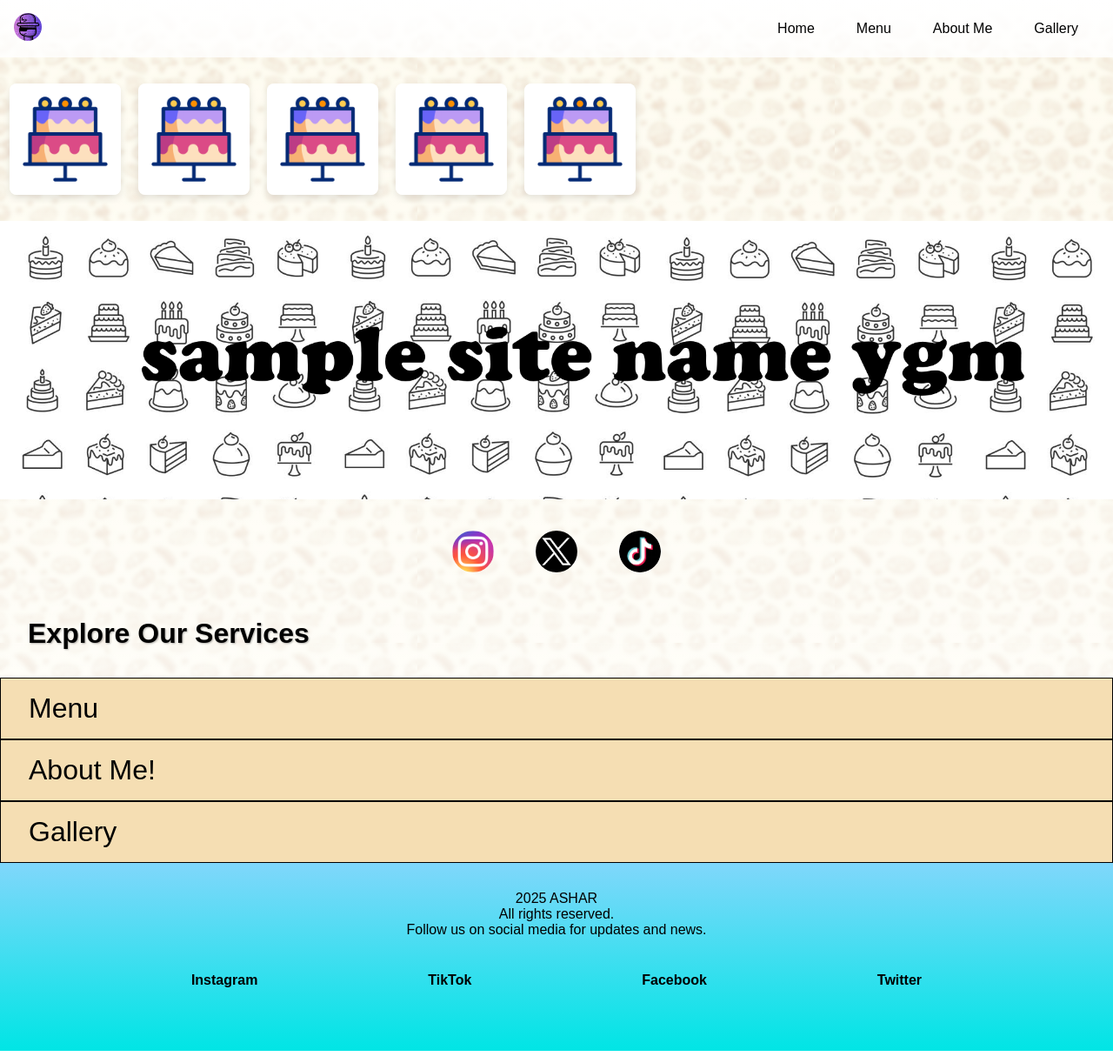
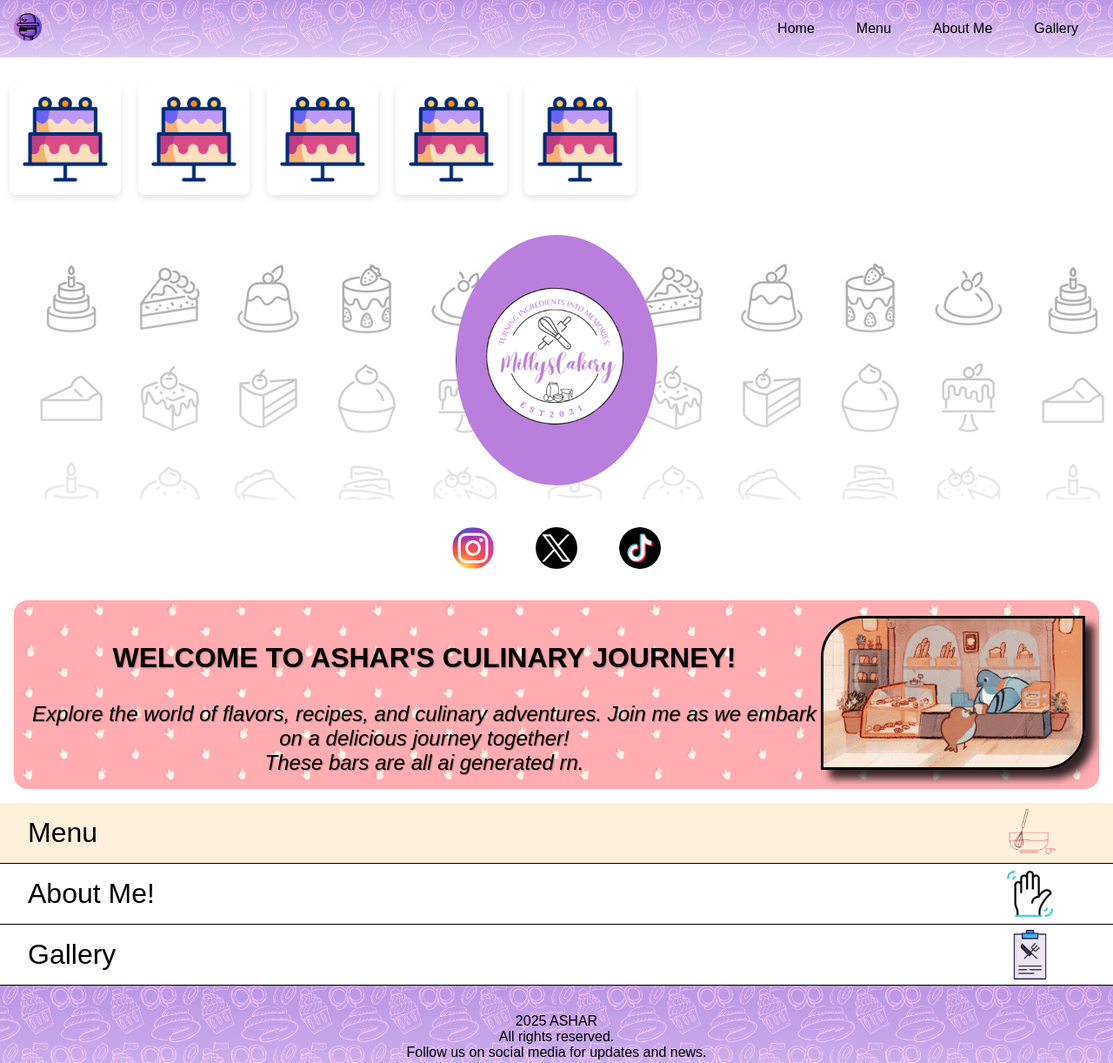
Before and after one commit to asharadeel/FloralFinesse-Website, a plain HTML site: page homepage.html in a window 1280 px wide. Shown: the top 1222 px of the page at 87% size. Drawn offline with Linux system fonts and the light colour scheme; a web font is replaced by a local one.

Commit message:
Enhanced Styling
- added fonts,
- improved styling ALOT

```diff
--- a/CSS FILES/general.css
+++ b/CSS FILES/general.css
@@ -1,15 +1,45 @@
+@import url('https://fonts.googleapis.com/css2?family=DynaPuff:wght@400..700&display=swap');
+@import url('https://fonts.googleapis.com/css2?family=Cal+Sans&display=swap');
+
+
+/* FONTS
+FONT 1 : DynaPuff
+.dynapuff-<uniquifier> {
+  font-family: "DynaPuff", system-ui;
+  font-optical-sizing: auto;
+  font-weight: <weight>;
+  font-style: normal;
+  font-variation-settings:
+    "wdth" 100;
+}
+
+
+FONT ": CAL SANS
+.cal-sans-regular {
+  font-family: "Cal Sans", sans-serif;
+  font-weight: 400;
+  font-style: normal;
+}
+
+*/
+
+
+
 body{
     display: flex;
     flex-direction: column;
     margin: 0;
-    background-image: linear-gradient(rgba(255, 255, 255, 0.5), rgba(255, 255, 255, 0.9)), url(../IMGFILES/backgroundImg2.png);
+    /*
+    background-image: linear-gradient(rgba(245, 231, 255, 0.7), rgba(255, 239, 252, 0.4)), url(../IMGFILES/backgroundImg2.png);
     background-size: repeat;
     background-size: 30em;
+    */
 }
 
 *{
     box-sizing: border-box;
 }
+
 
 nav{
     display: flex;
@@ -18,7 +48,9 @@ nav{
     flex-wrap: wrap;
     align-items: center;
     padding: 0em 1em 0em 1em;
-    background: linear-gradient(rgb(255, 255, 255), rgba(255, 255, 255, 0.8));
+
+    background: linear-gradient(rgb(255, 255, 255,0.2), rgba(255, 255, 255, 0.6)),url(../IMGFILES/bakeryPattern.png);
+    background-size: 20em;
 }
 
 nav ul{
@@ -33,6 +65,11 @@ nav ul li{
     a{
         border-radius: 0px !important;
     }
+}
+
+h1, h2, h3, h4, h5, h6{
+    font-family: "Cal Sans", Arial, Helvetica, sans-serif;
+    text-transform: uppercase;
 }
 
 h1{
@@ -52,8 +89,11 @@ h2{
     text-shadow: 1px 1px 2px rgba(0, 0, 0, 0.3);
 }
 
+
 *{
-    font-family: Arial, Helvetica, sans-serif;
+    font-family: "DynaPuff", Arial, Helvetica, sans-serif;
+    font-optical-sizing: auto;
+
 }
 
 a{
@@ -74,7 +114,8 @@ a:hover{
 
 
 footer{
-    background: linear-gradient(rgba(255, 175, 247, 0.5), rgba(0, 0, 0, 0.1));
+    background: linear-gradient(rgb(255, 255, 255,0.2), rgba(255, 255, 255, 0.6)),url(../IMGFILES/bakeryPattern.png);
+    background-size: 20em;
     width: 100%;
     height: auto;
     padding: 2em;
@@ -109,9 +150,23 @@ footer{
 }
 
 .banner{
-    width: 100%;
-    height: 40vh;
-    object-fit: cover;
+    align-items: center;
+    display: flex;
+    justify-content: center;
+
+    background-image: linear-gradient(rgba(255, 255, 255, 0.5), rgba(255, 255, 255, 0.9)), url(../IMGFILES/bannerTemp.png);
+
+    img{
+        padding: 1em;
+        border-radius: 50%;
+        max-width: 100%;
+        max-height: 40vh;
+        width: auto;
+        height: auto;
+        object-fit: contain;
+        display: block;
+    }
+
 }
 
 .gallery{
--- a/CSS FILES/homepage.css
+++ b/CSS FILES/homepage.css
@@ -41,8 +41,7 @@
 
 
 .redirect-item{
-    background-color: wheat;
-    border: 1px solid black;
+    border-bottom: 1px solid black;
     padding: 1em;
     a{
         font-size: 2em;
@@ -64,6 +63,58 @@
     }
 }
 
+#menuredirect{
+    background-color: #fdf1db;
+    background-image: url(../GIFFILES/bakingIcon.gif);
+    background-size: contain;
+    background-position-x: 95%;
+    background-repeat: no-repeat;
+}
+
+
+#aboutredirect{
+    background-color: #ffffff;
+    background-image: url(../GIFFILES/wave.gif);
+    background-size: contain;
+    background-position-x: 95%;
+    background-repeat: no-repeat;
+}
+
+#galleryredirect{
+    background-color: #ffffff;
+    background-image: url(../GIFFILES/menuIcon.gif);
+    background-size: contain;
+    background-position-x: 95%;
+    background-repeat: no-repeat;
+}
+
+.welcomeBox{
+
+    background-image: url(../GIFFILES/pattern1.gif);
+    background-size: 20em;
+    display: grid;
+    grid-template-columns: 3fr 1fr;
+    text-align: center;
+    align-items: center;
+    justify-content: center;
+    padding: 1em;
+    border-radius: 1em;
+    margin: 1em;
+    img{
+        width: 100%;
+        height: auto;
+        border-radius: 3em 0px 3em 0px;
+        box-shadow: 10px 10px 10px rgba(0, 0, 0, 0.8);
+        border: 3px solid black;
+    }
+    p{
+        font-style: italic;
+
+        font-size: 1.5em;
+        text-shadow: 1px 1px 1px rgba(0, 0, 0, 0.3);
+    }
+}
+
 /* Optional: Responsive adjustments */
 @media (max-width: 768px) {
     .image-rollover-track img {
--- a/homepage.html
+++ b/homepage.html
@@ -38,8 +38,8 @@
         </div>
     </div>
 
-    <header>
-        <img class="banner" src="IMGFILES/bannerTemp.png" alt="Image Banner">
+    <header class="banner">
+        <img src="IMGFILES/logo.png" alt="Image Banner">
     </header>
 
 
@@ -49,18 +49,28 @@
         <a class = socialsButton><img src = "IMGFILES/tkiktokIcon.png" alt="Other"></a>
     </section>
 
+    <section class="welcomeBox">
+        <div>
+            <h2>Welcome to ASHAR's Culinary Journey!</h2>
+            <p>Explore the world of flavors, recipes, and culinary adventures. Join me as we embark on a delicious journey together!</p>
+            <p> These bars are all ai generated rn. </p>
+        </div>
+        <div>
+            <img src="GIFFILES/pigeonBakery.gif" alt="Welcome Image">
+        </div>
+
+    </section>
 
     <section class="redirects">
-        <h2>Explore Our Services</h2>
         <div class="redirects-container">
-            <div class="redirect-item">
+            <div class="redirect-item" id="menuredirect">
                 <a href="menu.html" class="redirect-link">Menu</a>
             </div>
-            <div class="redirect-item">
+            <div class="redirect-item" id="aboutredirect">
                 <a href="about.html" class="redirect-link">About Me!</a>
             </div>
 
-            <div class="redirect-item">
+            <div class="redirect-item" id="galleryredirect">
                 <a href="gallery.html" class="redirect-link">Gallery</a>
             </div>
         </div>
```
Also changed, not shown: CSS FILES/menu.css (+4 -5 lines), gallery.html (+2 -0 lines), GIFFILES/bakeryIcon.gif (added), GIFFILES/bakesGif.gif (added), GIFFILES/bakingIcon.gif (added), GIFFILES/menuIcon.gif (added), GIFFILES/pattern1.gif (added), GIFFILES/pattern2.gif (added), GIFFILES/pigeonBakery.gif (added), GIFFILES/wave.gif (added), IMGFILES/bakeryPattern.png (added), IMGFILES/logo.png (added), 1 other file.
